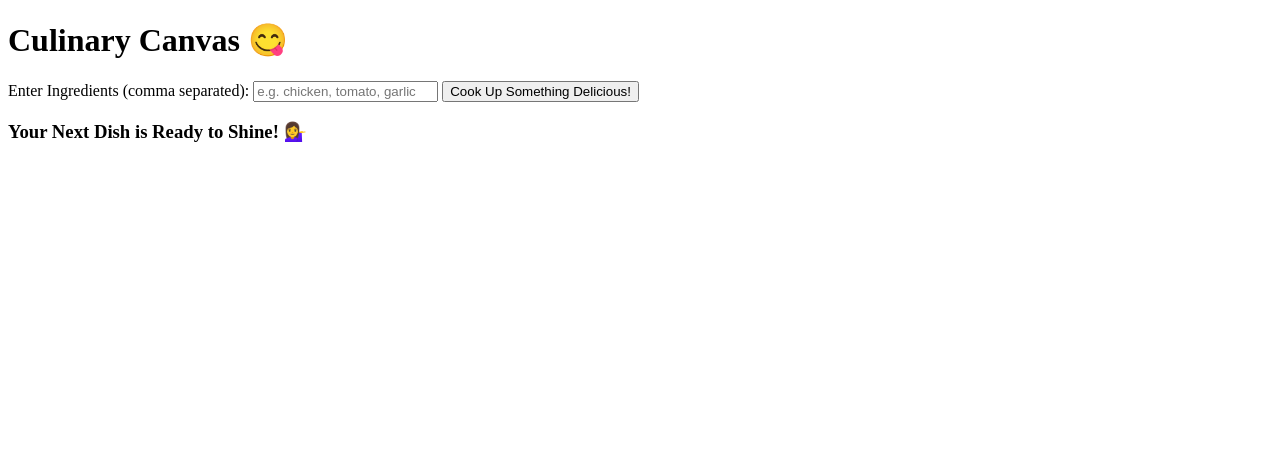
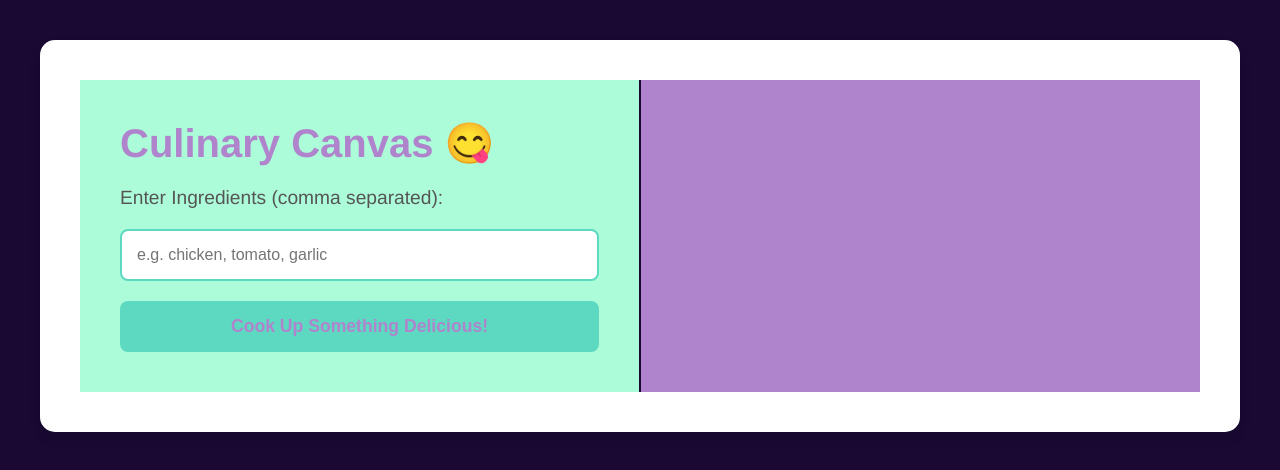
Before and after one commit to wisekiran/recipe-generator, a website: page public/index.html in a window 1280 px wide. Drawn offline with Linux system fonts and the light colour scheme; the site is published under a folder, as on GitHub Pages, so addresses that start at the root find nothing.

Commit message:
index.html

```diff
--- a/public/index.html
+++ b/public/index.html
@@ -4,7 +4,7 @@
     <meta charset="UTF-8">
     <meta name="viewport" content="width=device-width, initial-scale=1.0">
     <title>Recipe Generator</title>
-    <link rel="stylesheet" href="/styles.css">
+    <link rel="stylesheet" href="styles.css">
 </head>
 <body>
     <div class="container">
@@ -27,6 +27,6 @@
         </div>
     </div>
 
-    <script src="script.js"></script>
+    <script src="script.js" defer></script>
 </body>
 </html>
```
